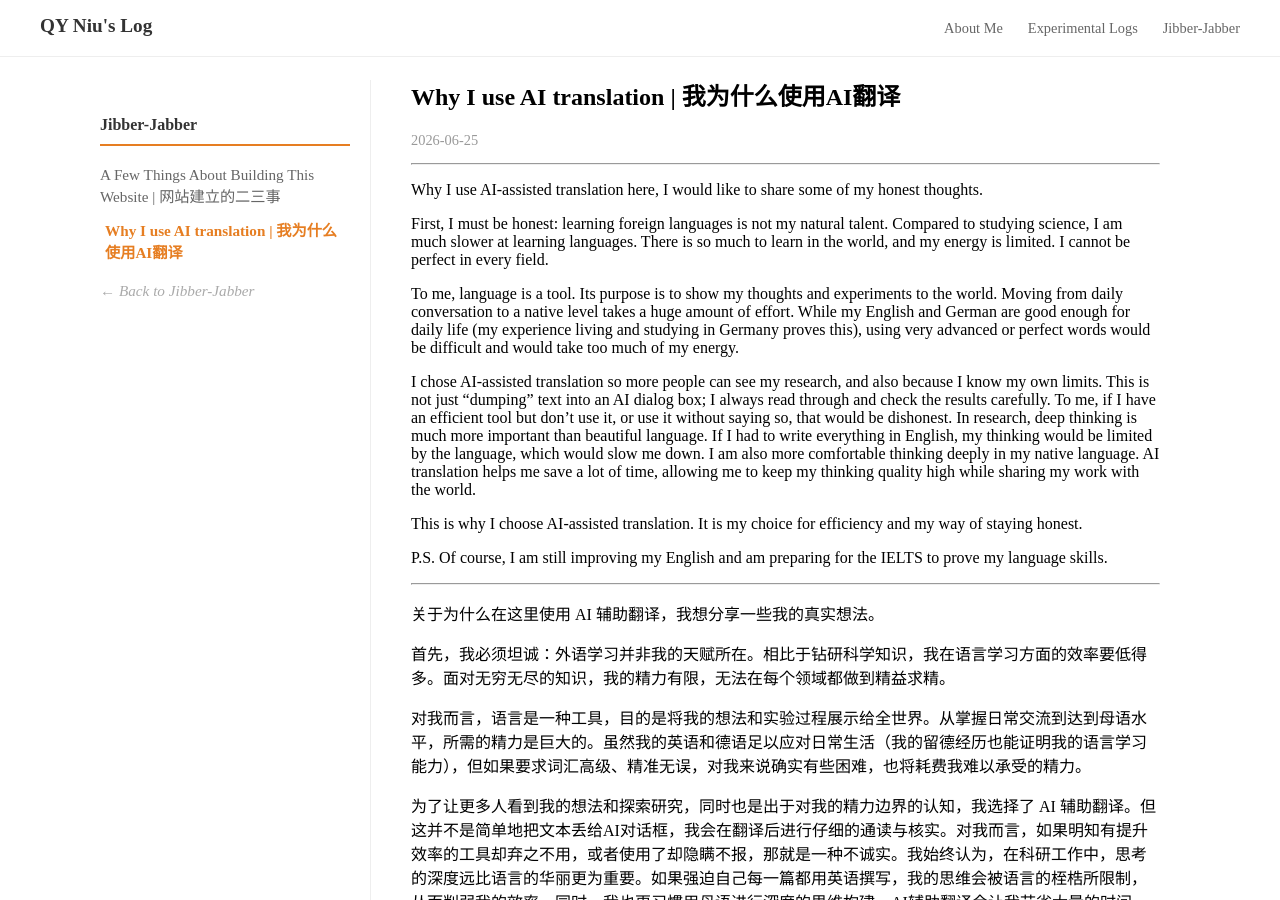
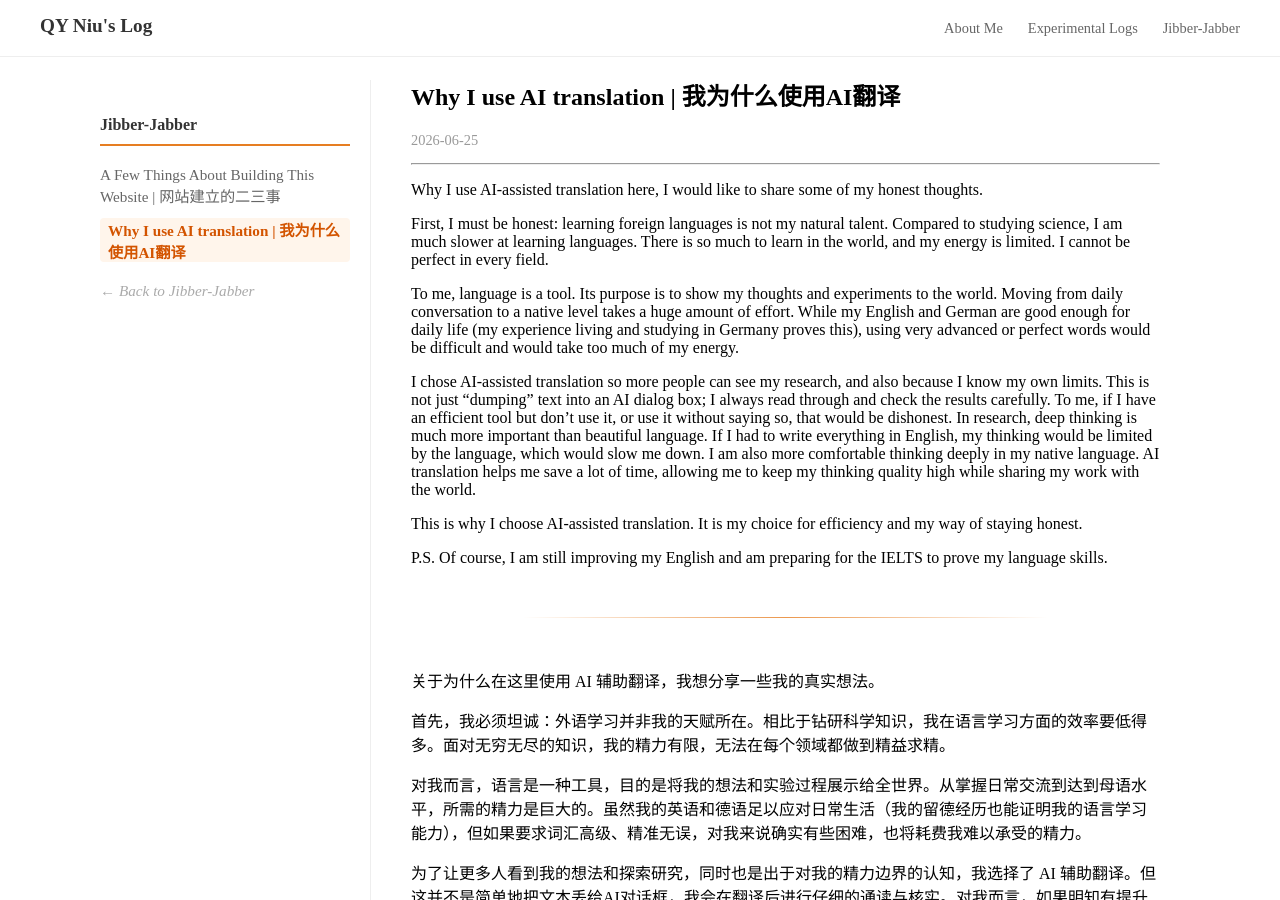
Before and after one commit to nqy-exp/nqy-exp.github.io, a Jekyll site: the page built from _ideas/Why I use AI translation | 我为什么使用AI翻译.md, in a window 1280 px wide and 900 px high. Built offline with Jekyll 4.4.1, drawn with Linux system fonts in a browser that asks for light colours.

Commit message:
Update style.css
make a little different with link-active. Beauty design

```diff
--- a/assets/css/style.css
+++ b/assets/css/style.css
@@ -1278,8 +1278,30 @@ margin-bottom: 20px; padding-bottom: 10px; border-bottom: 2px solid #e67e22;
 text-decoration: none; color: #666; font-size: 0.95em;
 transition: all 0.3s ease; display: block;
 }
-.sidebar-link.active { color: #e67e22 !important; font-weight: bold; padding-left: 5px; }
-.sidebar-link:hover { color: #e67e22; padding-left: 5px; }
+/* =========================================
+   侧边栏激活状态：深橙色 + 轻微背景反馈
+   ========================================= */
+
+/* 1. 处理链接文字颜色 (针对两种可能的 HTML 结构) */
+.sidebar-link.active,
+.sidebar-link.active a {
+    color: #d35400 !important; /* 【核心】使用更深的橙色，更有分量感 */
+    font-weight: bold !important; /* 加粗显示 */
+    text-decoration: none !important;
+}
+
+/* 2. 处理选中的那一整行背景 (增加“选中感”) */
+.sidebar-link.active {
+    background-color: #fff5eb !important; /* 【新增】极其淡的橙色底，像被点亮了一样 */
+    border-radius: 4px;                    /* 让背景带一点圆角，看起来更精致 */
+    padding-left: 8px !important;          /* 微调内边距，配合加粗效果 */
+}
+
+/* 3. 悬停状态 (保持轻盈) */
+.sidebar-link:hover,
+.sidebar-link:hover a {
+    color: #e67e22 !important; /* 悬停时用回原来的亮橙色，形成“浅 $\rightarrow$ 深”的逻辑 */
+}
 
 
 /* 折叠抽屉 (Accordion) */
@@ -1347,3 +1369,34 @@ box-shadow: 0 1px 2px rgba(0,0,0,0.05);
         width: 250px !important;
     }
 }
+
+
+
+
+/* =========================================
+   视觉润色：优雅的渐变分割线 (Elegant Gradient HR)
+   ========================================= */
+
+.post-content hr {
+    border: none;                /* 移除默认的灰色边框 */
+    height: 1px;                 /* 线条厚度 */
+    margin: 50px auto;           /* 上下留出足够的呼吸空间，且水平居中 */
+    width: 70%;                  /* 【关键】不要占满全宽，缩短一点会让它看起来更精致 */
+
+    /* 渐变逻辑：左边透明 -> 中间橙色 -> 右边透明 */
+    background: linear-gradient(to right,
+        rgba(230, 126, 34, 0) 0%,
+        rgba(230, 126, 34, 0.8) 50%,
+        rgba(230, 126, 34, 0) 100%
+    );
+}
+
+
+/* 如果你希望这条线是实心的橙色（不推荐，但如果你喜欢也可以） */
+/*
+.post-content hr {
+    border: none;
+    height: 1px;
+    background-color: #e67e22;
+}
+*/
```
